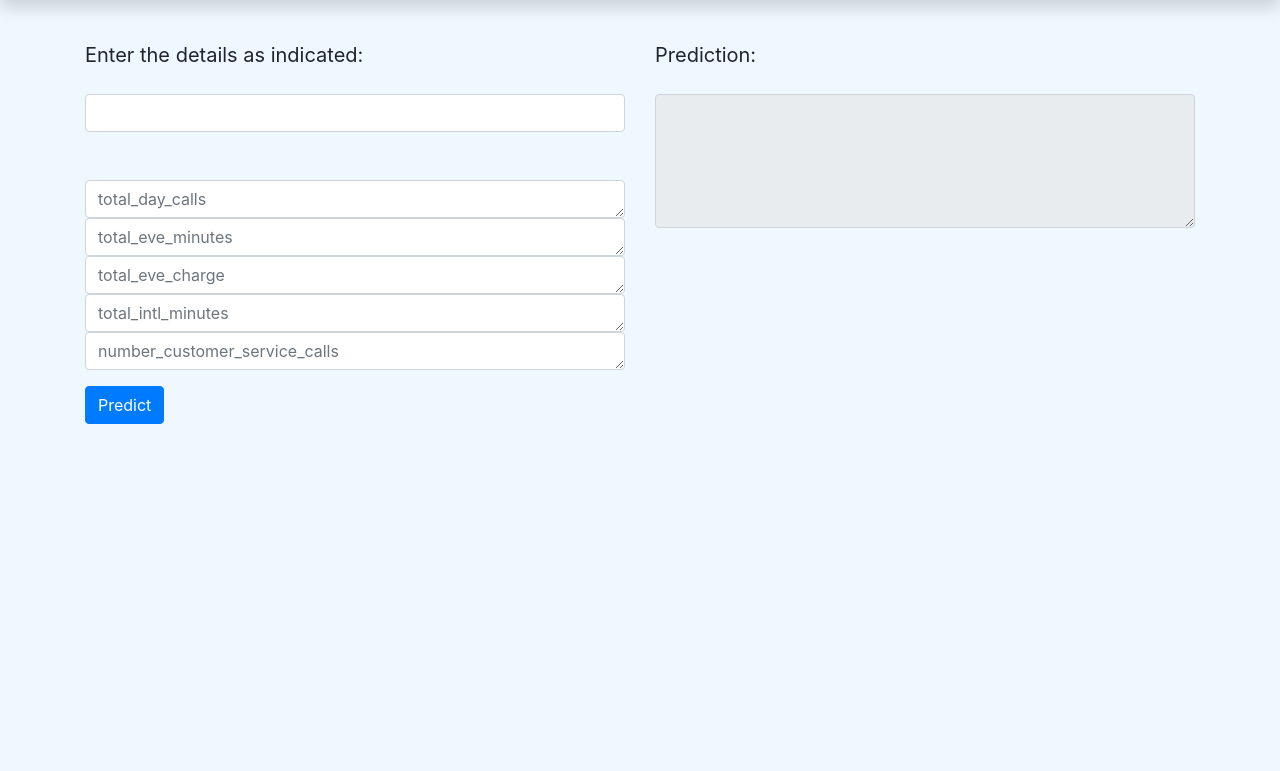
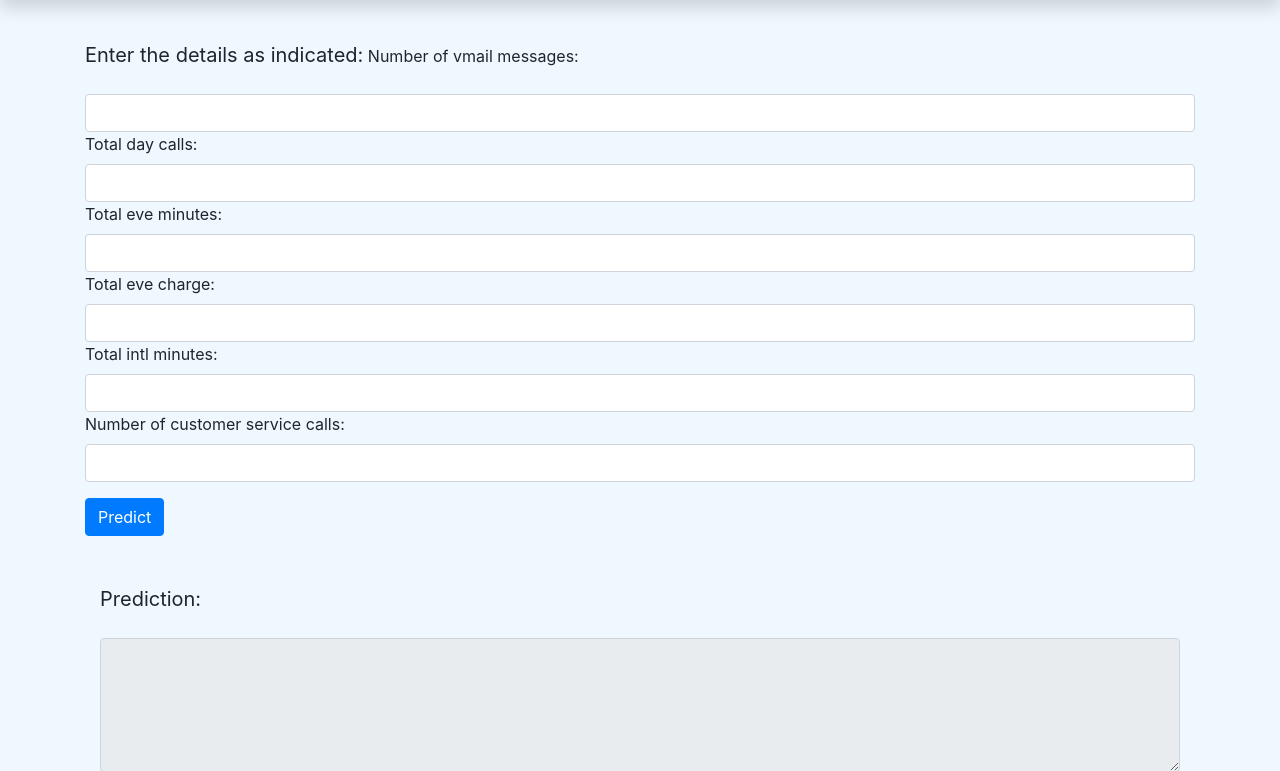
Before and after one commit to cassiasamp/test_churn_model, a Flask app: page / in a window 1280 px wide. Shown: the part 56-827 px from the top of the page. Before the commit the page ends 480 px from the top, so only its background shows below. Run offline with Flask 2, Linux system fonts and the light colour scheme; some libraries are stand-ins or nearby versions.

Commit message:
from textarea to input #2

```diff
--- a/webapp/templates/index.html
+++ b/webapp/templates/index.html
@@ -50,18 +50,34 @@ ChurnPrediction
                                     <p class="mb-2">Enter the details as indicated:</p>
                                 </blockquote>
                             </label>
-                            <input type="text" class="form-control" id="number_vmail_messages" name="number_vmail_messages"><br><br>
+                            <label for="nvm">Number of vmail messages:</label>
+                            <input type="text" class="form-control" id="nvm" name="number_vmail_messages">
                             <!-- <textarea class="form-control" name="number_vmail_messages" rows="1"
                                 placeholder="number_vmail_messages"></textarea> -->
-                            <textarea class="form-control" name="total_day_calls" rows="1"
-                                placeholder="total_day_calls"></textarea>
-                            <textarea class="form-control" name="total_eve_minutes" rows="1"
-                                placeholder="total_eve_minutes"></textarea>
-                            <textarea class="form-control" name="total_eve_charge" rows="1"
-                                placeholder="total_eve_charge"></textarea>
-                            <textarea class="form-control" name="total_intl_minutes" rows="1"
-                                placeholder="total_intl_minutes"></textarea>
-                            <textarea class="form-control" name="number_customer_service_calls" rows="1"
+
+                            <label for="tdc">Total day calls:</label>
+                            <input type="text" class="form-control" id="tdc" name="total_day_calls">
+                            <!-- <textarea class="form-control" name="total_day_calls" rows="1"
+                                placeholder="total_day_calls"></textarea> -->
+
+                            <label for="tem">Total eve minutes:</label>
+                            <input type="text" class="form-control" id="tem" name="total_eve_minutes">
+                            <!-- <textarea class="form-control" name="total_eve_minutes" rows="1"
+                                placeholder="total_eve_minutes"></textarea> -->
+
+                            <label for="tec">Total eve charge:</label>
+                            <input type="text" class="form-control" id="tec" name="total_eve_charge">
+                            <!-- <textarea class="form-control" name="total_eve_charge" rows="1"
+                                placeholder="total_eve_charge"></textarea> -->
+
+                            <label for="tim">Total intl minutes:</label>
+                            <input type="text" class="form-control" id="tim" name="total_intl_minutes">
+                            <!-- <textarea class="form-control" name="total_intl_minutes" rows="1"
+                                placeholder="total_intl_minutes"></textarea> -->
+
+                            <label for="ncsc">Number of customer service calls:</label>
+                            <input type="text" class="form-control" id="ncsc" name="number_customer_service_calls">
+                            <!-- <textarea class="form-control" name="number_customer_service_calls" rows="1"
                                 placeholder="number_customer_service_calls"></textarea>
                         </div>
 
```
